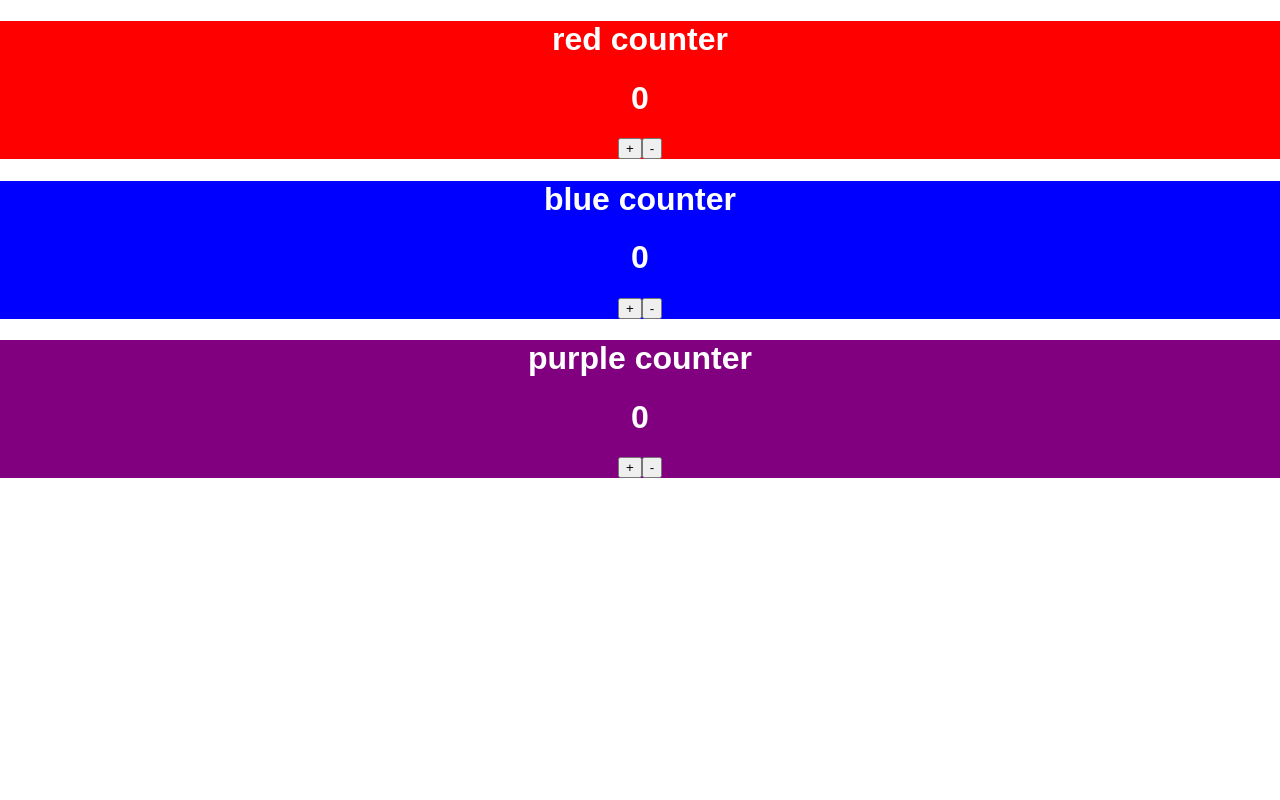
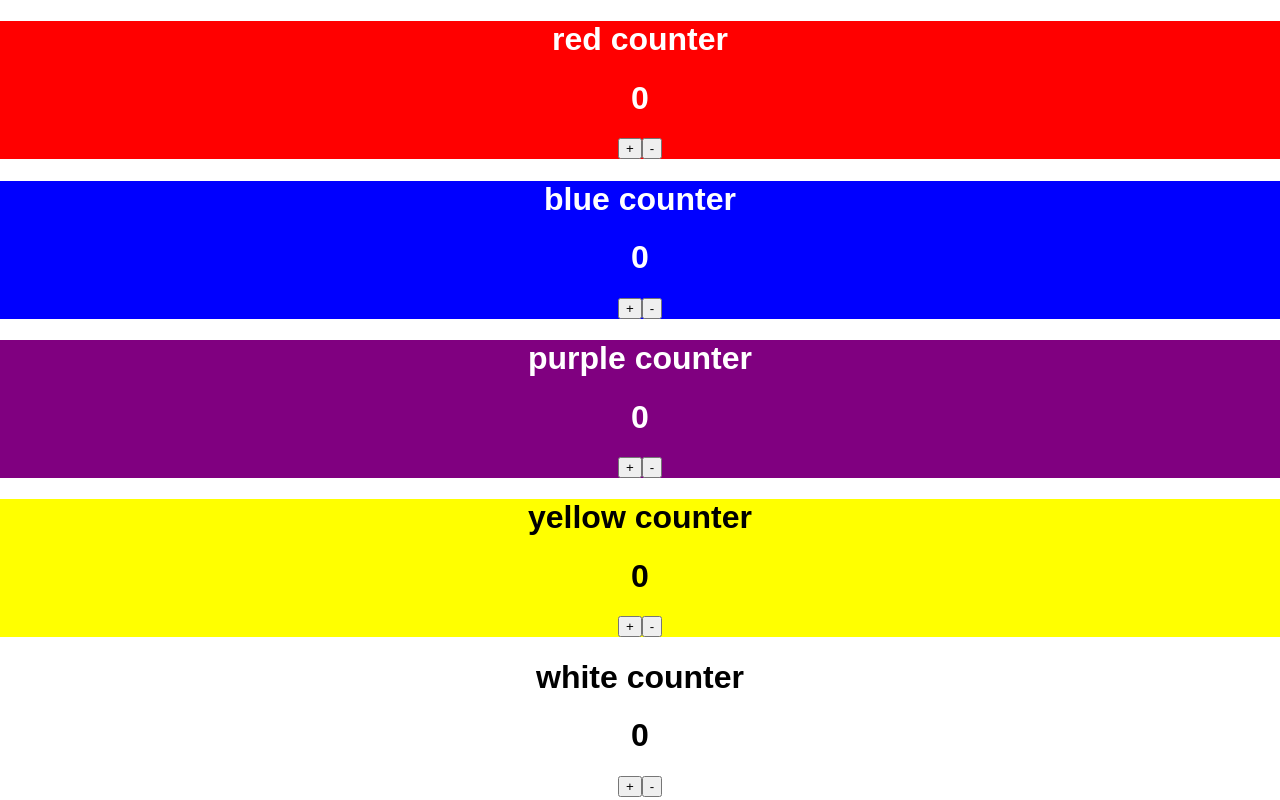
Before and after one commit to Jcummings81/counter-react-prac, a React (Create React App) app: page / in a window 1280 px wide. Built offline with nearby package versions, Linux system fonts and the light colour scheme.

Commit message:
added function calcColor to change colors contrast depending on background

```diff
--- a/src/App.js
+++ b/src/App.js
@@ -13,6 +13,8 @@ class App extends Component {
           <Counter name="red"/>
           <Counter name="blue"/>
           <Counter name="purple"/>
+          <Counter name="yellow" />
+          <Counter name="white" />
         </div>
       </div>
     );
--- a/src/Counter.js
+++ b/src/Counter.js
@@ -10,6 +10,10 @@ class Counter extends React.Component {
     dec = () => {
         this.setState({value: this.state.value - 1 })
     }
+    calcColor = () => {
+        const lightColors = ['white', 'yellow']
+        return lightColors.includes(this.props.name) ? 'black' : 'white'
+    }
 
     render () {
         //Same as const name = this.props.name (destructuring)
@@ -19,9 +23,10 @@ class Counter extends React.Component {
 
         return(
             <div
-                style={{
+                style={
+                    {
                     backgroundColor: name,
-                    color: 'white'
+                    color: this.calcColor()
                 }}
             >
                 <h1>{name} counter</h1>
```
